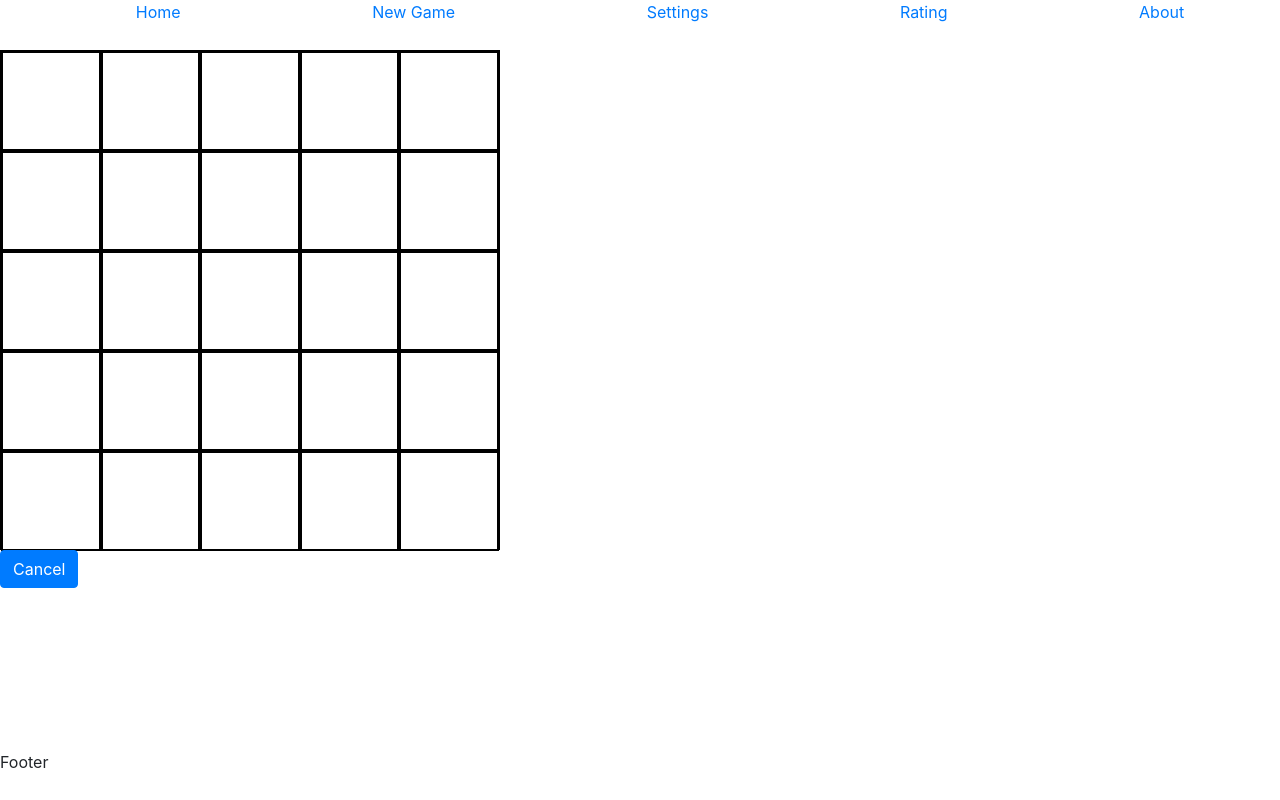
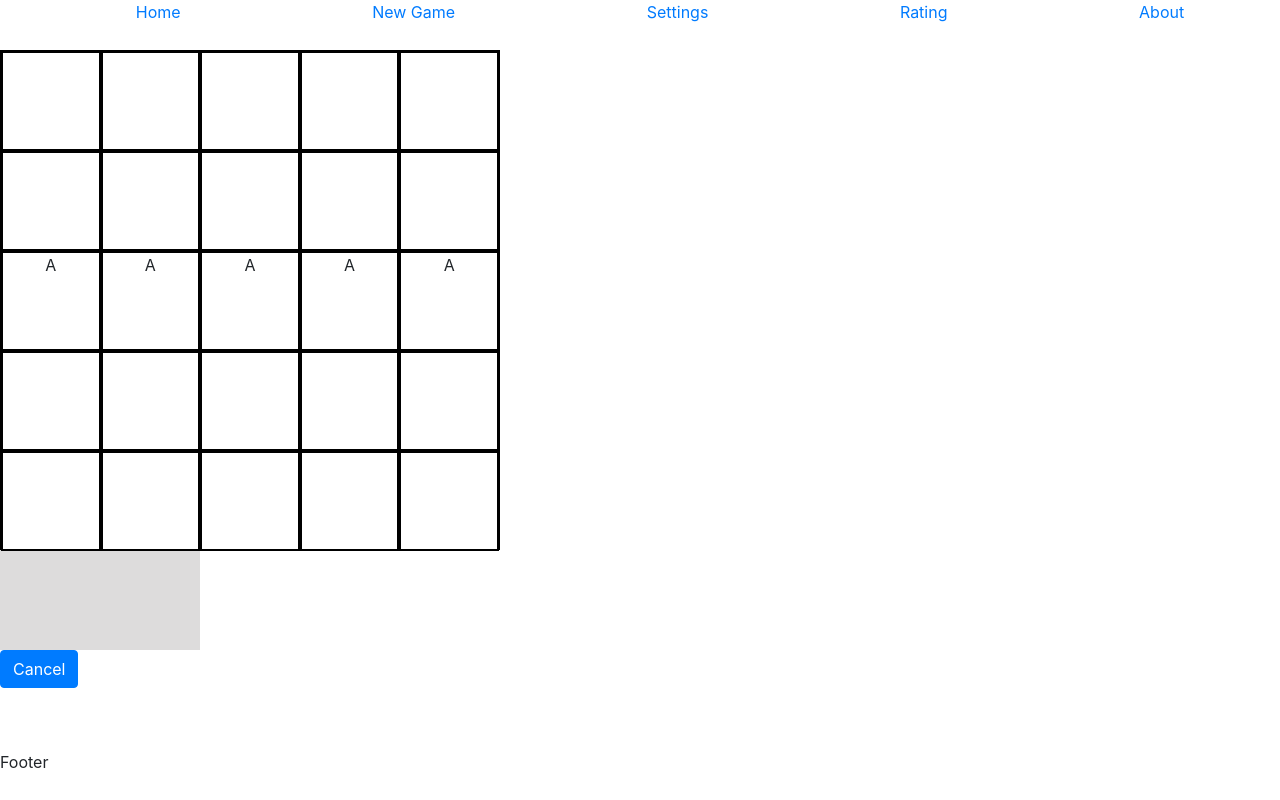
Before and after one commit to gentaliana/rsclone, a React app: page /game in a window 1280 px wide. Built offline with nearby package versions, Linux system fonts and the light colour scheme.

Commit message:
RC-64 feat(all): add word field

```diff
--- a/src/components/field/cell.tsx
+++ b/src/components/field/cell.tsx
@@ -2,22 +2,34 @@ import React from 'react';
 import './field.scss';
 
 type CellProps = {
-  isActiveCell: boolean;
+  isActive: boolean;
+  isSelected: boolean;
   letter: string;
   enteredLetter: string;
-  handleSelectedCell: () => void;
+  handleSelectedCell: (event: React.MouseEvent) => void;
 };
 
-export const Cell = ({ isActiveCell, letter, enteredLetter, handleSelectedCell }: CellProps): JSX.Element => {
+export const Cell = ({ isActive, isSelected, letter, enteredLetter, handleSelectedCell }: CellProps): JSX.Element => {
   const displayLetter = () => {
     if (letter) {
       return letter;
     }
-    return enteredLetter && isActiveCell ? enteredLetter : '';
+    return enteredLetter && isActive ? enteredLetter : '';
+  };
+
+  const getClassName = () => {
+    const classes = ['cell'];
+    if (isActive) {
+      classes.push('active');
+    }
+    if (isSelected) {
+      classes.push('selected');
+    }
+    return classes.join(' ');
   };
 
   return (
-    <div className={isActiveCell ? 'cell active' : 'cell'} onClick={handleSelectedCell} role="button" tabIndex={-1}>
+    <div className={getClassName()} onClick={handleSelectedCell} role="button" tabIndex={-1}>
       {displayLetter()}
     </div>
   );
--- a/src/components/field/field.scss
+++ b/src/components/field/field.scss
@@ -15,6 +15,10 @@
   background-color: lightblue;
 }
 
+.selected {
+  background-color: yellow;
+}
+
 .cellRow {
   display: flex;
 }
--- a/src/components/field/field.tsx
+++ b/src/components/field/field.tsx
@@ -10,6 +10,7 @@ type FieldProps = {
   handleIsKeyboardHidden: (event: React.MouseEvent) => void;
   selectedCell: number | null;
   setSelectedCell: React.Dispatch<React.SetStateAction<number | null>>;
+  setCurrWord: React.Dispatch<React.SetStateAction<string>>;
 };
 
 export const Field = ({
@@ -17,10 +18,25 @@ export const Field = ({
   handleIsKeyboardHidden,
   selectedCell,
   setSelectedCell,
+  setCurrWord,
 }: FieldProps): JSX.Element => {
   // TODO брать из redux после начальных настроек
   const fieldSize = 5;
-  const [cells] = useState(new Array(fieldSize * fieldSize).fill({ currLetter: null }));
+  let [cells] = useState(new Array(fieldSize * fieldSize).fill({ currLetter: null }));
+  const [idsOfChosenLetters, setIdsOfChosenLetters] = useState<Array<number>>([]);
+
+  const addInitialWord = (array: any) => {
+    const start = Math.floor(fieldSize / 2) * fieldSize - 1;
+    const end = start + fieldSize + 1;
+    return array.map((el: ICell, idx: number) => {
+      if (idx > start && idx < end) {
+        return { ...el, currLetter: 'A' };
+      }
+      return el;
+    });
+  };
+
+  cells = addInitialWord(cells);
 
   const downPress = useKeyPress('ArrowDown');
   const upPress = useKeyPress('ArrowUp');
@@ -62,7 +78,7 @@ export const Field = ({
   }, [downPress, upPress, leftPress, rightPress]);
 
   return (
-    <div className="game-field" role="button" tabIndex={0} onClick={handleIsKeyboardHidden}>
+    <div className="game-field" role="button" tabIndex={0}>
       {chunk(cells, fieldSize).map((item: Array<ICell>, rowIndex: number) => (
         /* eslint-disable  react/no-array-index-key */
         <div key={`cellRow${rowIndex}`} className="cellRow">
@@ -71,14 +87,27 @@ export const Field = ({
             return (
               <Cell
                 key={id}
-                isActiveCell={id === selectedCell}
+                isActive={id === selectedCell}
+                isSelected={idsOfChosenLetters.includes(id)}
                 enteredLetter={enteredLetter}
-                handleSelectedCell={() => {
-                  if (!enteredLetter) {
+                handleSelectedCell={(event: React.MouseEvent) => {
+                  if (!enteredLetter && !cell.currLetter) {
                     setSelectedCell(id);
+                    handleIsKeyboardHidden(event);
                   } else {
-                    // TODO в этом случае буква уже выбрана, у cell после клика
-                    // другая подсветка и уже набираем по буквам слово
+                    if (idsOfChosenLetters.includes(id)) return;
+                    const joined = [...idsOfChosenLetters].concat(id);
+                    setIdsOfChosenLetters(joined);
+                    // console.log(idsOfChosenLetters);
+                    setCurrWord((prevState: string) => {
+                      let word;
+                      if (cell.currLetter) {
+                        word = prevState + cell.currLetter;
+                      } else if (id === selectedCell) {
+                        word = prevState + enteredLetter;
+                      }
+                      return word || prevState;
+                    });
                   }
                 }}
                 letter={cell.currLetter}
--- a/src/components/index.ts
+++ b/src/components/index.ts
@@ -3,3 +3,4 @@ export * from './menu';
 export * from './footer';
 export * from './keyboard';
 export * from './field';
+export * from './wordField';
--- /dev/null
+++ b/src/components/wordField/index.tsx
@@ -0,0 +1 @@
+export { WordField } from './wordField';
--- /dev/null
+++ b/src/components/wordField/wordField.scss
@@ -0,0 +1,5 @@
+.word-field {
+  width: 200px;
+  height: 100px;
+  background-color: rgb(221, 220, 220);
+}
--- a/src/pages/game/game.tsx
+++ b/src/pages/game/game.tsx
@@ -1,6 +1,6 @@
 import React, { useState, useEffect } from 'react';
 import './game.scss';
-import { Keyboard, Field } from '@components';
+import { Keyboard, Field, WordField } from '@components';
 import Button from 'react-bootstrap/Button';
 import { getLangLetters } from '@constants';
 import { useSelector } from 'react-redux';
@@ -12,6 +12,7 @@ export const Game = (): JSX.Element => {
   const [enteredLetter, setEnteredLetter] = useState('');
   const [isKeyboardHidden, setIsKeyboardHidden] = useState(true);
   const [selectedCell, setSelectedCell] = useState<number | null>(null);
+  const [currWord, setCurrWord] = useState<string>('');
 
   const escPress = useKeyPress('Escape');
   const spacePress = useKeyPress(' ');
@@ -68,7 +69,9 @@ export const Game = (): JSX.Element => {
         handleIsKeyboardHidden={handleIsKeyboardHidden}
         selectedCell={selectedCell}
         setSelectedCell={setSelectedCell}
+        setCurrWord={setCurrWord}
       />
+      <WordField currWord={currWord} />
       <Button disabled={!isKeyboardHidden} onClick={handleClearButton}>
         {t('buttons.cancel')}
       </Button>
```
Also changed, not shown: src/components/wordField/wordField.tsx (added, +8 -0 lines).
